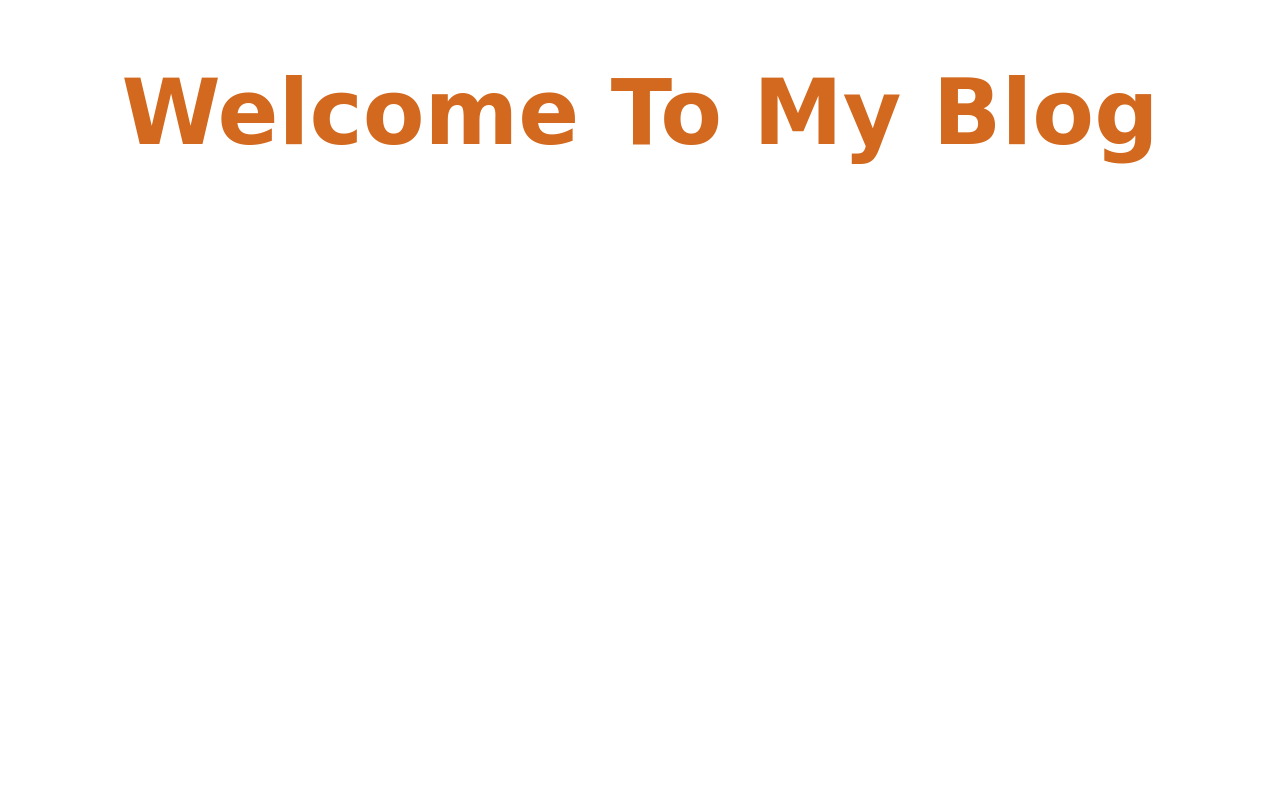
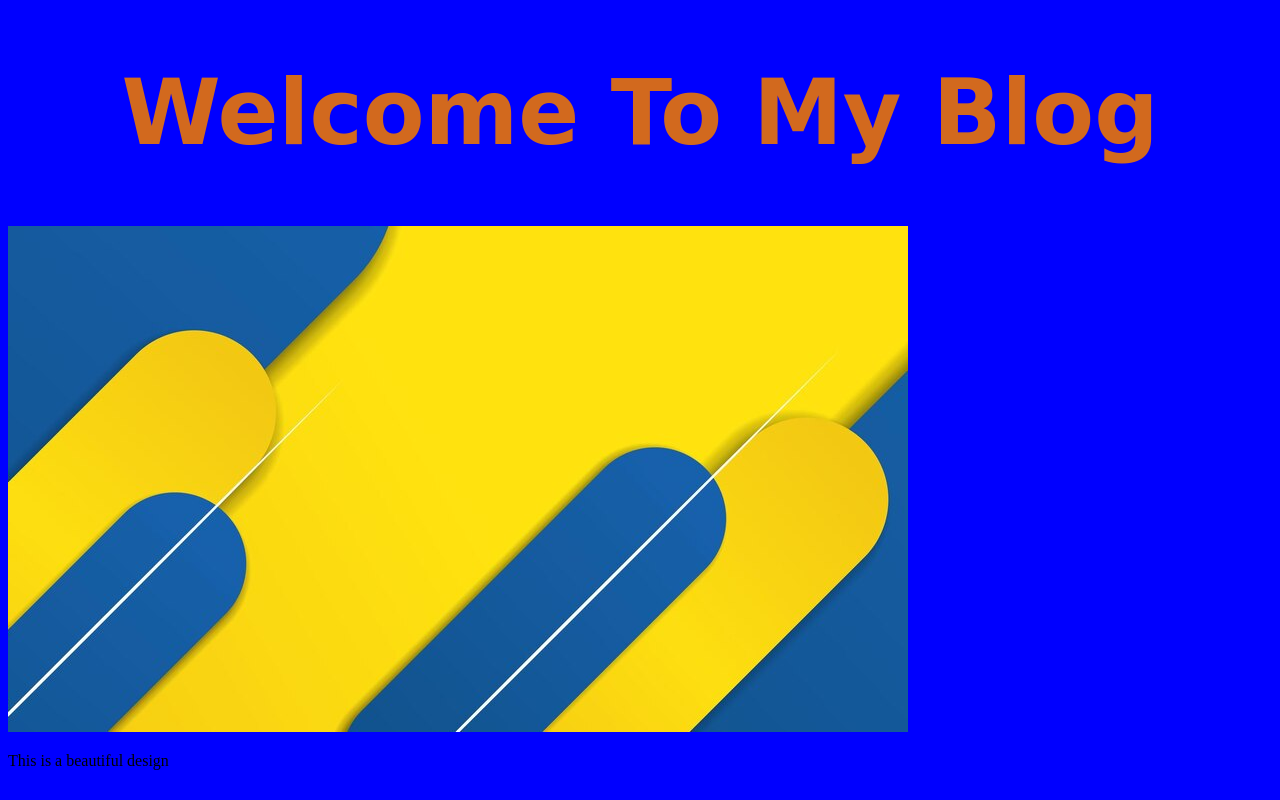
Before and after one commit to Jidexboii/My-WEB, a plain HTML site: page index.html in a window 1280 px wide. Drawn offline with Linux system fonts and the light colour scheme.

Commit message:
add blog story along with a beautiful design

```diff
--- a/index.html
+++ b/index.html
@@ -8,5 +8,8 @@
 </head>
 <body>
     <h1>Welcome To My Blog</h1>
+    <img src="img/IMG_2869.JPG" alt="">
+    <p>This is a beautiful design</p>
+
 </body>
 </html>
--- a/style.css
+++ b/style.css
@@ -4,3 +4,6 @@ h1{
     font-family: cursive;
     text-align: center;
 }
+body{
+    background-color: blue;
+}
```
Also changed, not shown: img/IMG_2869.JPG (added).
